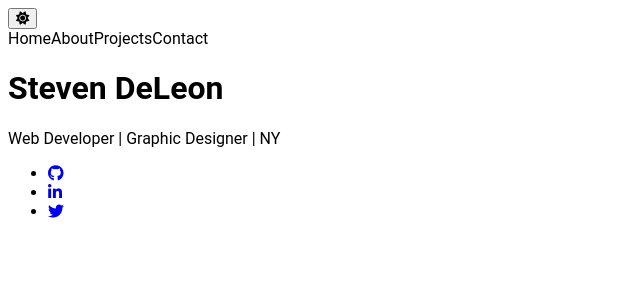
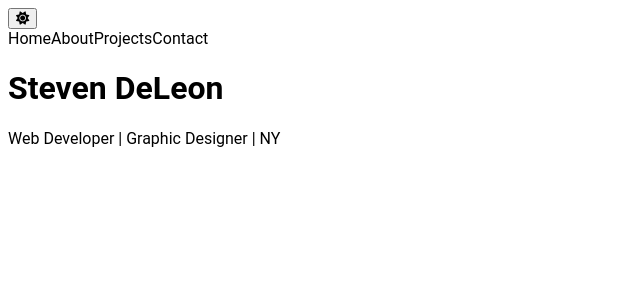
Before and after one commit to Stevendeleon/portfolio-v2, a Next.js app: page / in a window 1280 px wide. Shown: the top 300 px of the page, without its empty margins (0-640 px from the left). Built offline with nearby package versions, Linux system fonts and the light colour scheme.

Commit message:
rm footer temporarily till fixed

```diff
--- a/components/layout.js
+++ b/components/layout.js
@@ -1,7 +1,7 @@
 import React from "react";
 import Head from "next/head";
 import Navbar from "./navbar";
-import Footer from "./footer";
+// import Footer from "./footer";
 
 const layout = ({ children }) => {
   return (
@@ -16,7 +16,7 @@ const layout = ({ children }) => {
       <main className="flex flex-col justify-center px-8 mb-20">
         {children}
       </main>
-      <Footer />
+      {/* <Footer /> */}
     </div>
   );
 };
```
